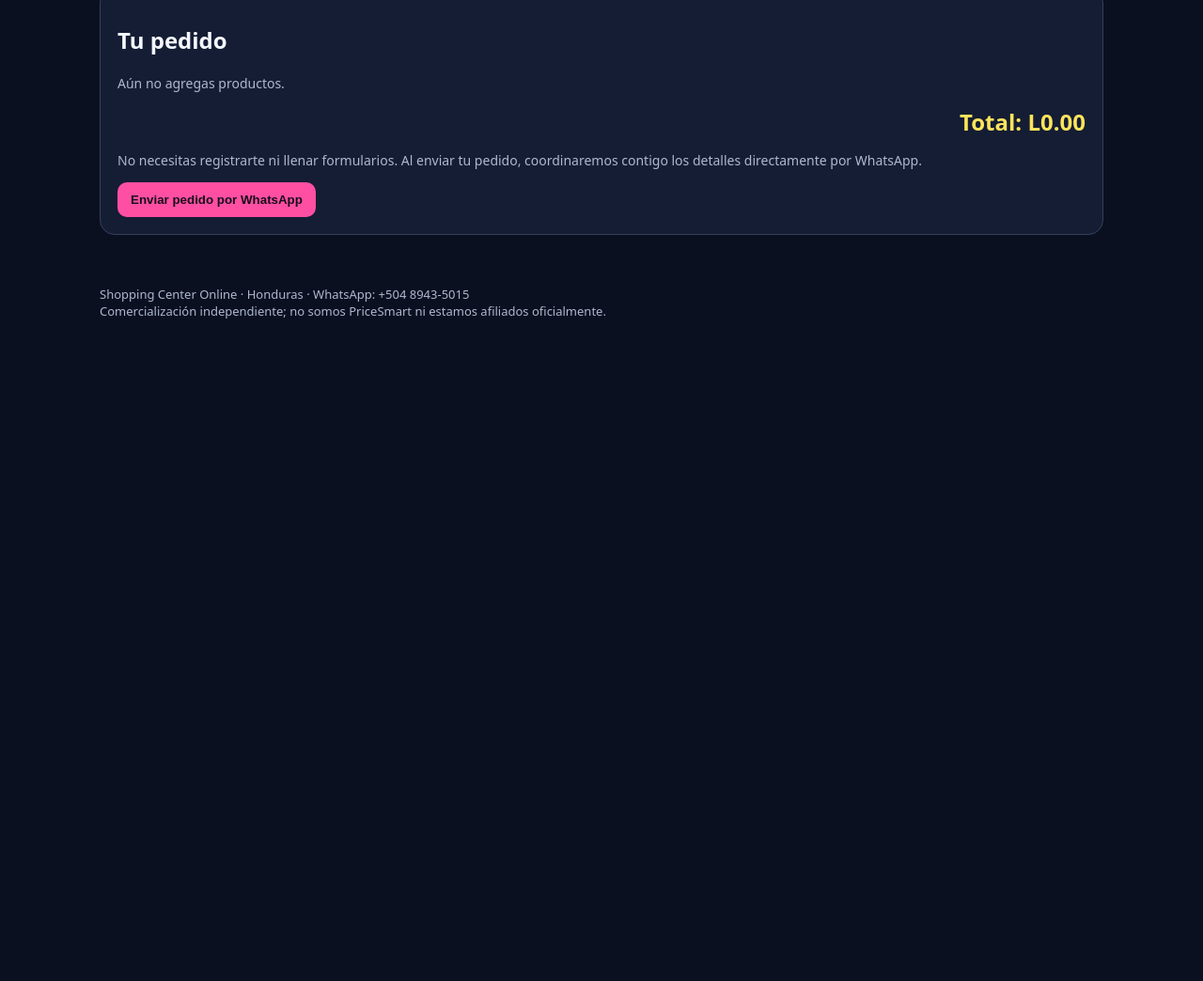
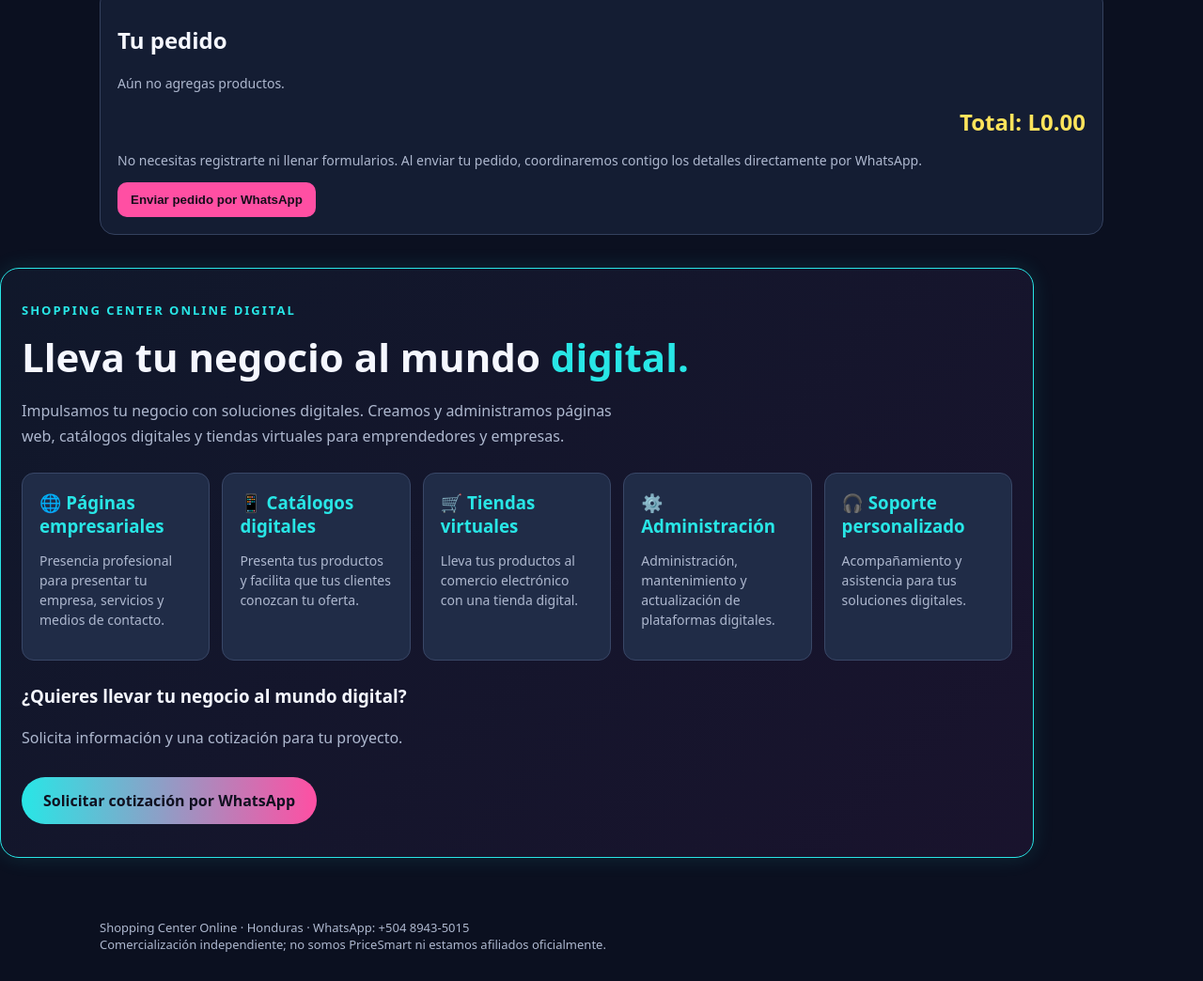
Before and after one commit to ShoppingCenterOnline/shopping-center-online, a plain HTML site: page index.html in a window 1280 px wide. Shown: the part 5786-6830 px from the top of the page at 94% size. Before the commit the page ends 6156 px from the top, so only its background shows below. Drawn offline with Linux system fonts and the light colour scheme.

Commit message:
Update index.html
agregar seccion Shopping Center Online Digital

```diff
--- a/index.html
+++ b/index.html
@@ -10,12 +10,166 @@
 .product-qty{width:100%;justify-content:space-between;background:#202c47;border:1px solid #394767;border-radius:10px;padding:3px 6px}
 .product-qty button{min-width:40px}
 .product-qty strong{font-size:18px;min-width:28px;text-align:center;color:var(--txt)}
+/* SHOPPING CENTER ONLINE DIGITAL */
+.digital-section {
+  margin: 35px 0;
+  padding: 35px 22px;
+  border: 1px solid #28e6e6;
+  border-radius: 20px;
+  background: linear-gradient(135deg, #10182b, #19132d);
+  box-shadow: 0 0 22px rgba(40,230,230,.12);
+}
+
+.digital-section .digital-label {
+  color: #28e6e6;
+  font-weight: 800;
+  letter-spacing: 2px;
+  text-transform: uppercase;
+  font-size: 13px;
+}
+
+.digital-section h2 {
+  font-size: clamp(27px, 5vw, 42px);
+  margin: 12px 0;
+}
+
+.digital-section h2 span {
+  color: #28e6e6;
+}
+
+.digital-description {
+  color: #aeb8cf;
+  line-height: 1.7;
+  max-width: 650px;
+}
+
+.digital-grid {
+  display: grid;
+  grid-template-columns: repeat(auto-fit,minmax(190px,1fr));
+  gap: 13px;
+  margin: 25px 0;
+}
+
+.digital-card {
+  background: #202c47;
+  border: 1px solid #394767;
+  padding: 18px;
+  border-radius: 13px;
+}
+
+.digital-card h3 {
+  color: #28e6e6;
+  margin: 0 0 8px;
+}
+
+.digital-card p {
+  color: #aeb8cf;
+  font-size: 14px;
+  line-height: 1.5;
+}
+
+.digital-cta {
+  display: inline-block;
+  text-decoration: none;
+  background: linear-gradient(90deg,#28e6e6,#ff4fa3);
+  color: #101020;
+  padding: 14px 23px;
+  border-radius: 30px;
+  font-weight: 800;
+  margin-top: 12px;
+}
+
+.digital-cta:hover {
+  box-shadow: 0 0 18px #28e6e6;
+}
+
+@media(max-width:500px) {
+  .digital-section {
+    padding: 24px 16px;
+  }
+}
 </style></head><body>
 <header><div class="wrap brand"><img class="brand-logo" src="assets/logo-shopping-center.png" alt="Logo Shopping Center Online"><div class="brand-copy"><h1>Catálogo para revendedores</h1><p class="sub">Honduras · Pedidos fáciles por WhatsApp</p></div></div></header>
 <main class="wrap"><div class="notice">Productos seleccionados para tu negocio. Haz tu pedido fácilmente por WhatsApp. Entregas programadas. Sin mínimo de compra durante el lanzamiento.</div>
 <div class="tools"><input id="search" placeholder="Buscar productos…" aria-label="Buscar productos"><select id="category"><option value="">Todas las categorías</option></select></div><section id="catalog" class="grid"></section>
 <section class="cart"><h2>Tu pedido</h2><div id="items" class="muted">Aún no agregas productos.</div><div class="total" id="total">Total: L0.00</div><p class="muted">No necesitas registrarte ni llenar formularios. Al enviar tu pedido, coordinaremos contigo los detalles directamente por WhatsApp.</p><button id="send">Enviar pedido por WhatsApp</button></section></main>
-<footer><div class="wrap">Shopping Center Online · Honduras · WhatsApp: +504 8943-5015<br>Comercialización independiente; no somos PriceSmart ni estamos afiliados oficialmente.</div></footer>
+<section class="wrap digital-section">
+  <div class="digital-label">
+    SHOPPING CENTER ONLINE DIGITAL
+  </div>
+
+  <h2>
+    Lleva tu negocio al mundo
+    <span>digital.</span>
+  </h2>
+
+  <p class="digital-description">
+    Impulsamos tu negocio con soluciones digitales.
+    Creamos y administramos páginas web, catálogos
+    digitales y tiendas virtuales para emprendedores
+    y empresas.
+  </p>
+
+  <div class="digital-grid">
+
+    <article class="digital-card">
+      <h3>🌐 Páginas empresariales</h3>
+      <p>
+        Presencia profesional para presentar tu empresa,
+        servicios y medios de contacto.
+      </p>
+    </article>
+
+    <article class="digital-card">
+      <h3>📱 Catálogos digitales</h3>
+      <p>
+        Presenta tus productos y facilita que tus
+        clientes conozcan tu oferta.
+      </p>
+    </article>
+
+    <article class="digital-card">
+      <h3>🛒 Tiendas virtuales</h3>
+      <p>
+        Lleva tus productos al comercio electrónico
+        con una tienda digital.
+      </p>
+    </article>
+
+    <article class="digital-card">
+      <h3>⚙️ Administración</h3>
+      <p>
+        Administración, mantenimiento y actualización
+        de plataformas digitales.
+      </p>
+    </article>
+
+    <article class="digital-card">
+      <h3>🎧 Soporte personalizado</h3>
+      <p>
+        Acompañamiento y asistencia para tus
+        soluciones digitales.
+      </p>
+    </article>
+
+  </div>
+
+  <h3>¿Quieres llevar tu negocio al mundo digital?</h3>
+
+  <p class="digital-description">
+    Solicita información y una cotización
+    para tu proyecto.
+  </p>
+
+  <a class="digital-cta"
+     href="https://wa.me/50489435015?text=Hola%2C%20quiero%20informaci%C3%B3n%20sobre%20los%20servicios%20de%20Shopping%20Center%20Online%20Digital."
+     target="_blank"
+     rel="noopener">
+    Solicitar cotización por WhatsApp
+  </a>
+</section>
+ </main>
+  <footer><div class="wrap">Shopping Center Online · Honduras · WhatsApp: +504 8943-5015<br>Comercialización independiente; no somos PriceSmart ni estamos afiliados oficialmente.</div></footer>
 <script src="products.js"></script><script>
 const WA="50489435015",cart={};const money=n=>"L"+Number(n).toFixed(2);const categories=[...new Set(PRODUCTS.map(p=>p.category))];const cat=document.getElementById('category');categories.forEach(c=>{let o=document.createElement('option');o.value=c;o.textContent=c;cat.append(o)});
 function render(){
```
